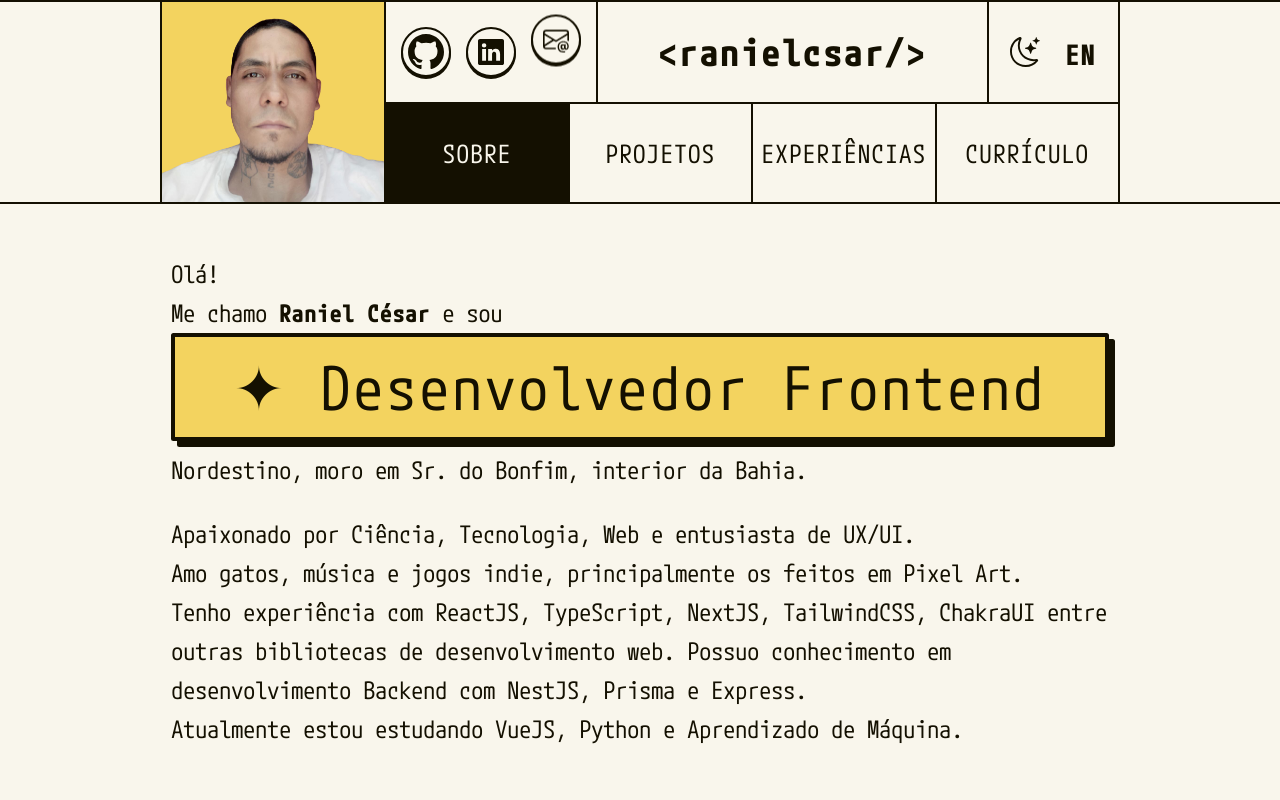
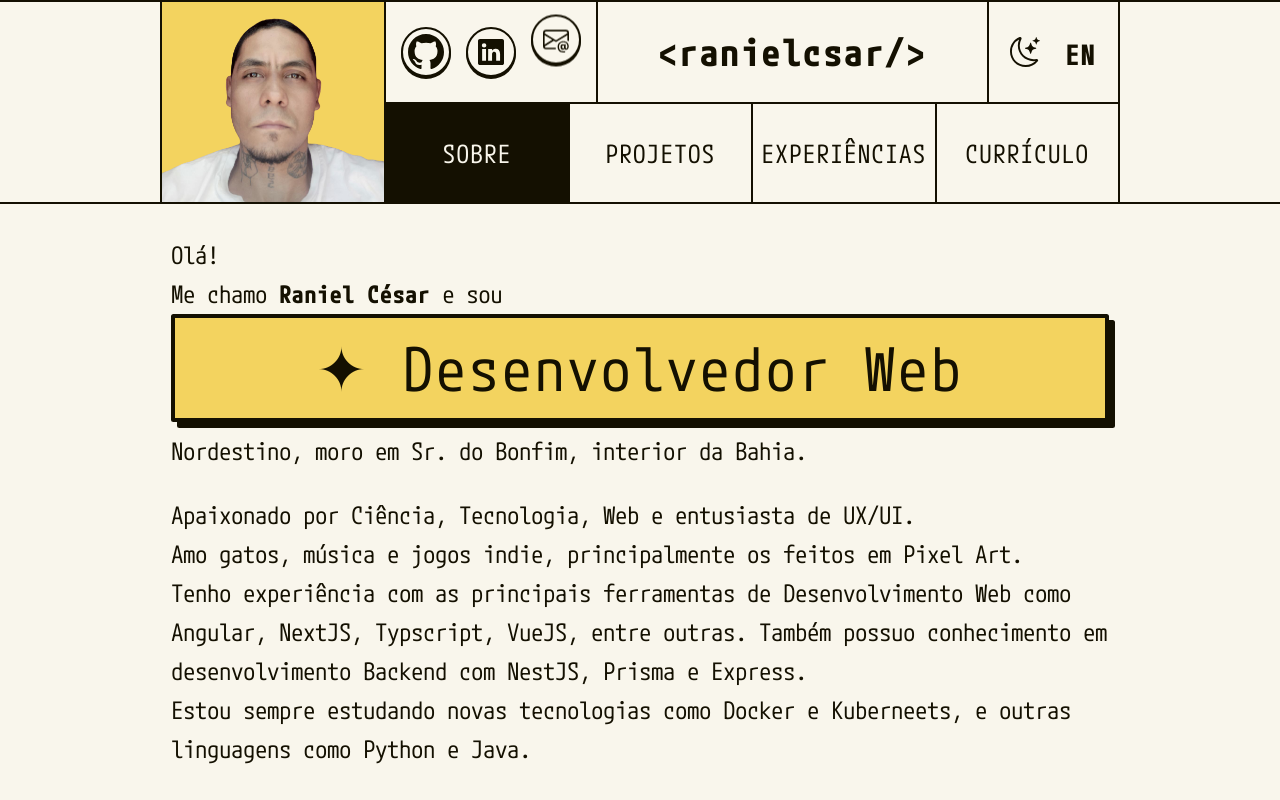
Before and after one commit to ranielcsar/ranoob.github.io, a React (Vite) app: page / in a window 1280 px wide. Built offline with nearby package versions, Linux system fonts and the light colour scheme.

Commit message:
text: change about text

```diff
--- a/src/pages/home/index.tsx
+++ b/src/pages/home/index.tsx
@@ -11,7 +11,7 @@ export function HomePage() {
         {t('Me chamo')} <strong className="tracking-wide">Raniel César</strong>{' '}
         {t('e sou')} <br />
         <h2 className="bg-accent max-w-3xl text-black font-pixel rounded-sm p-2 mb-2 border-4 border-secondary shadow-neo-md dark:shadow-accent text-[8.5vw] md:text-[6vw] leading-tight tracking-wider lg:text-5xl lg:p-4 lg:text-center">
-          ✦ {t('Desenvolvedor Frontend')}
+          ✦ {t('Desenvolvedor Web')}
         </h2>
         <p>{t('Nordestino, moro em Sr. do Bonfim, interior da Bahia.')}</p>
       </div>
@@ -24,11 +24,11 @@ export function HomePage() {
         )}
         <br />
         {t(
-          'Tenho experiência com ReactJS, TypeScript, NextJS, TailwindCSS, ChakraUI entre outras bibliotecas de desenvolvimento web. Possuo conhecimento em desenvolvimento Backend com NestJS, Prisma e Express.',
+          'Tenho experiência com as principais ferramentas de Desenvolvimento Web como Angular, NextJS, Typscript, VueJS, entre outras. Também possuo conhecimento em desenvolvimento Backend com NestJS, Prisma e Express.',
         )}
         <br />
         {t(
-          'Atualmente estou estudando VueJS, Python e Aprendizado de Máquina.',
+          'Estou sempre estudando novas tecnologias como Docker e Kuberneets, e outras linguagens como Python e Java.',
         )}
       </p>
     </section>
--- a/src/translations/en.json
+++ b/src/translations/en.json
@@ -3,12 +3,12 @@
   "Olá": "Hello",
   "Me chamo": "My name is",
   "e sou": "and I am a",
-  "Desenvolvedor Frontend": "Frontend Developer",
+  "Desenvolvedor Web": "Web Developer",
   "Nordestino, moro em Sr. do Bonfim, interior da Bahia.": "From the Northeast, I live in Senhor do Bonfim, Bahia countryside.",
   "Apaixonado por Ciência, Tecnologia, Web e entusiasta de UX/UI.": "Passionate about Science, Technology, Web, and UX/UI enthusiast.",
   "Amo gatos, música e jogos indie, principalmente os feitos em Pixel Art.": "I love cats, music, and indie games, especially those made in Pixel Art.",
-  "Tenho experiência com ReactJS, TypeScript, NextJS, TailwindCSS, ChakraUI entre outras bibliotecas de desenvolvimento web. Possuo conhecimento em desenvolvimento Backend com NestJS, Prisma e Express.": "I have experience with ReactJS, TypeScript, NextJS, TailwindCSS, ChakraUI, and other web development libraries. I have knowledge of backend development with NestJS, Prisma, and Express.",
-  "Atualmente estou estudando VueJS, Python e Aprendizado de Máquina.": "Currently I am studying VueJS, Python, and Machine Learning.",
+  "Tenho experiência com as principais ferramentas de Desenvolvimento Web como Angular, NextJS, Typscript, VueJS, entre outras. Também possuo conhecimento em desenvolvimento Backend com NestJS, Prisma e Express.": "I have experience with the main web development tools such as Angular, NextJS, TypeScript, VueJS, and others. I also have knowledge in backend development with NestJS, Prisma, and Express.",
+  "Estou sempre estudando novas tecnologias como Docker e Kuberneets, e outras linguagens como Python e Java.": "I am always studying new technologies such as Docker and Kubernetes, and other languages such as Python and Java.",
 
   "Projetos": "Projects",
   "Shoping cart with Tests": "Shoping cart with Tests",
```
